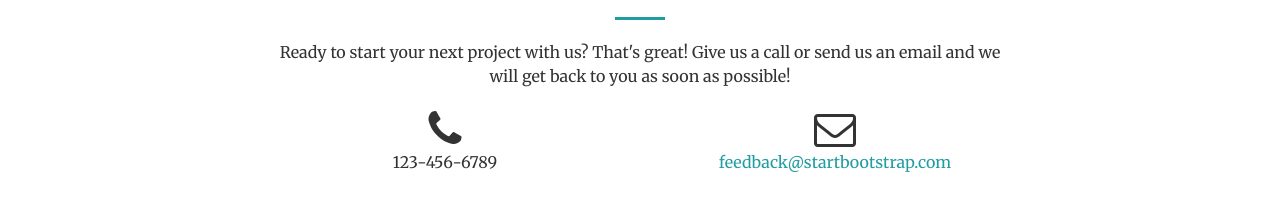
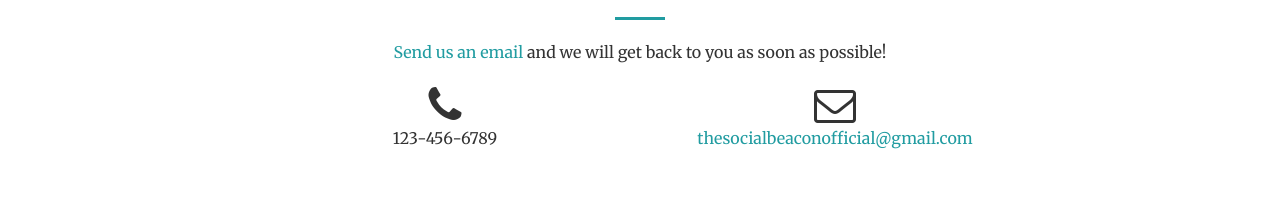
Before and after one commit to maks-ivanov/beacon-site, a website: page index.html in a window 1280 px wide. Shown: the part 2040-2250 px from the top of the page. Drawn offline with nearby package versions, Linux system fonts and the light colour scheme.

Commit message:
Setting mail links

```diff
--- a/index.html
+++ b/index.html
@@ -244,7 +244,7 @@
                 <div class="col-lg-8 col-lg-offset-2 text-center">
                     <h2 class="section-heading">Let's Get In Touch!</h2>
                     <hr class="primary">
-                    <p>Ready to start your next project with us? That's great! Give us a call or send us an email and we will get back to you as soon as possible!</p>
+                    <p><a href="mailto: thesocialbeaconofficial@gmail.com" target="_top">Send us an email</a> and we will get back to you as soon as possible!</p>
                 </div>
                 <div class="col-lg-4 col-lg-offset-2 text-center">
                     <i class="fa fa-phone fa-3x sr-contact"></i>
@@ -252,7 +252,7 @@
                 </div>
                 <div class="col-lg-4 text-center">
                     <i class="fa fa-envelope-o fa-3x sr-contact"></i>
-                    <p><a href="mailto:your-email@your-domain.com">feedback@startbootstrap.com</a></p>
+                    <p><a href="mailto:thesocialbeaconofficial@gmail.com">thesocialbeaconofficial@gmail.com</a></p>
                 </div>
             </div>
         </div>
```
